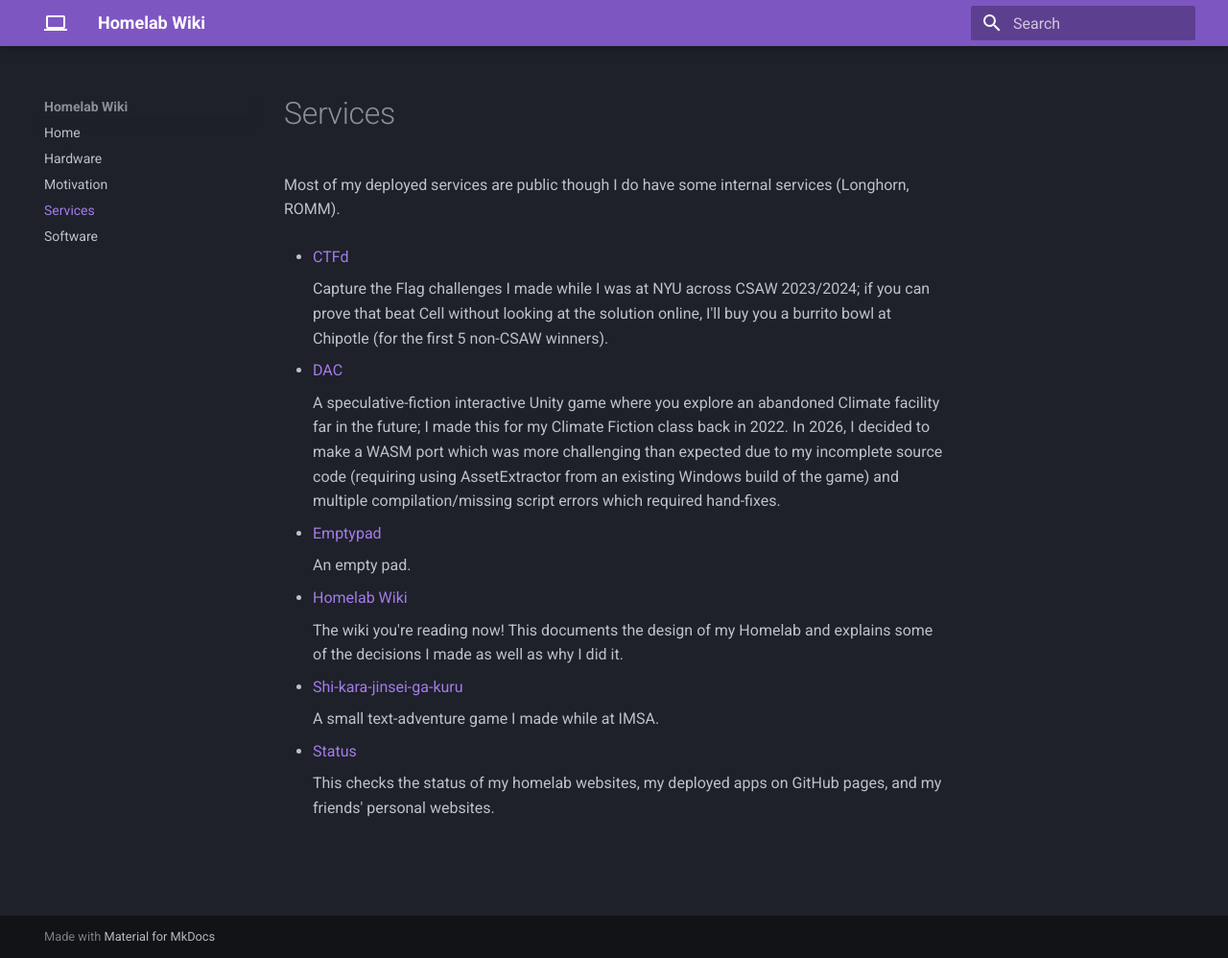
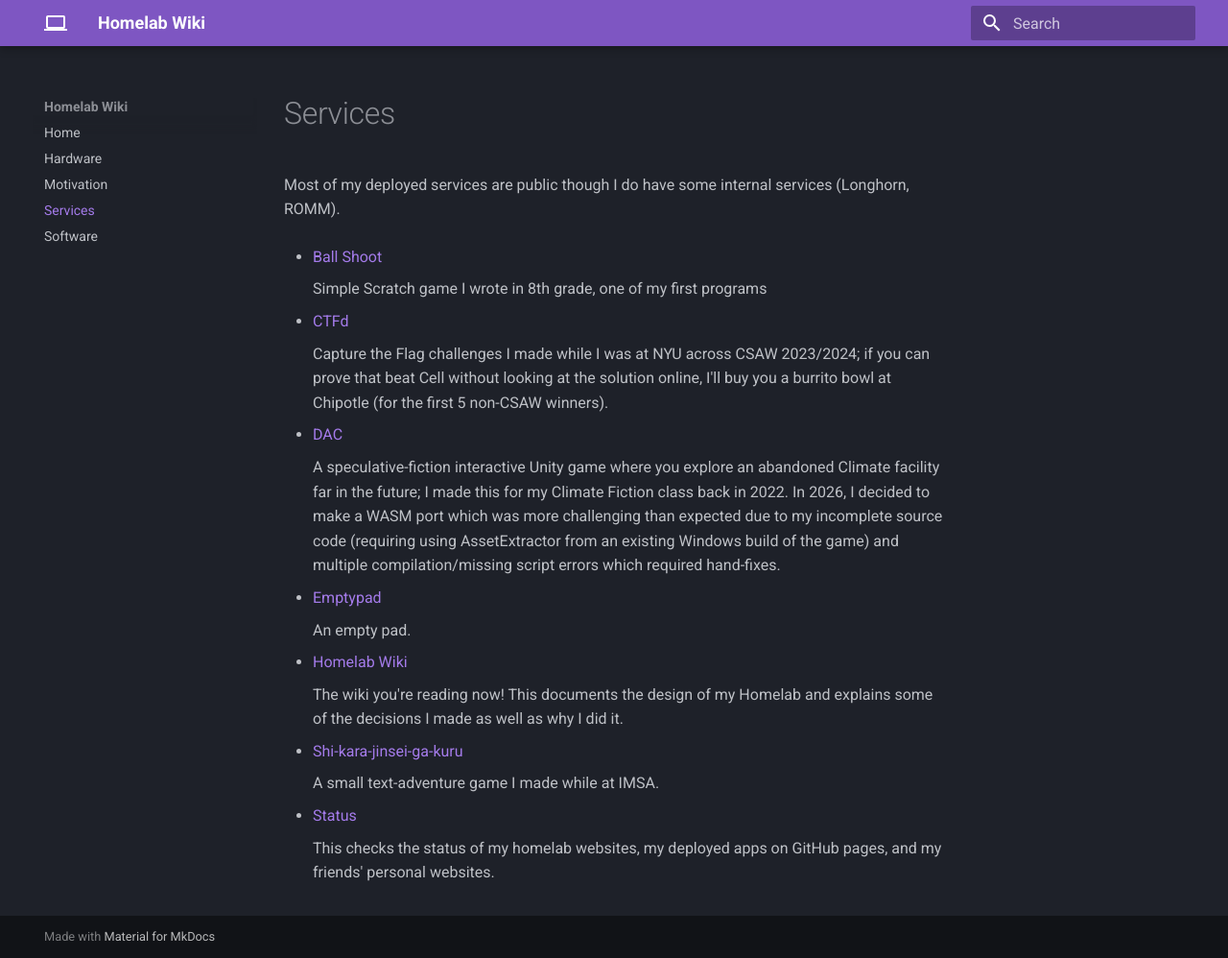
Before and after one commit to aminoa/homelab-wiki, an MkDocs documentation site: the page built from docs/services.md, in a window 1280 px wide and 998 px high. Shown: the whole window at 96% size. Built offline with MkDocs 1.6.1 and Material for MkDocs 9.7.7, drawn with Linux system fonts in a browser that asks for light colours.

Commit message:
feat: small service add

```diff
--- a/docs/services.md
+++ b/docs/services.md
@@ -1,6 +1,10 @@
 # Services
 
 Most of my deployed services are public though I do have some internal services (Longhorn, ROMM).
+
+- [Ball Shoot](https:/ball-shoot.aneeshmaganti.com)
+
+    Simple Scratch game I wrote in 8th grade, one of my first programs
 
 - [CTFd](https://recruit.aneeshmaganti.com)
 
```
